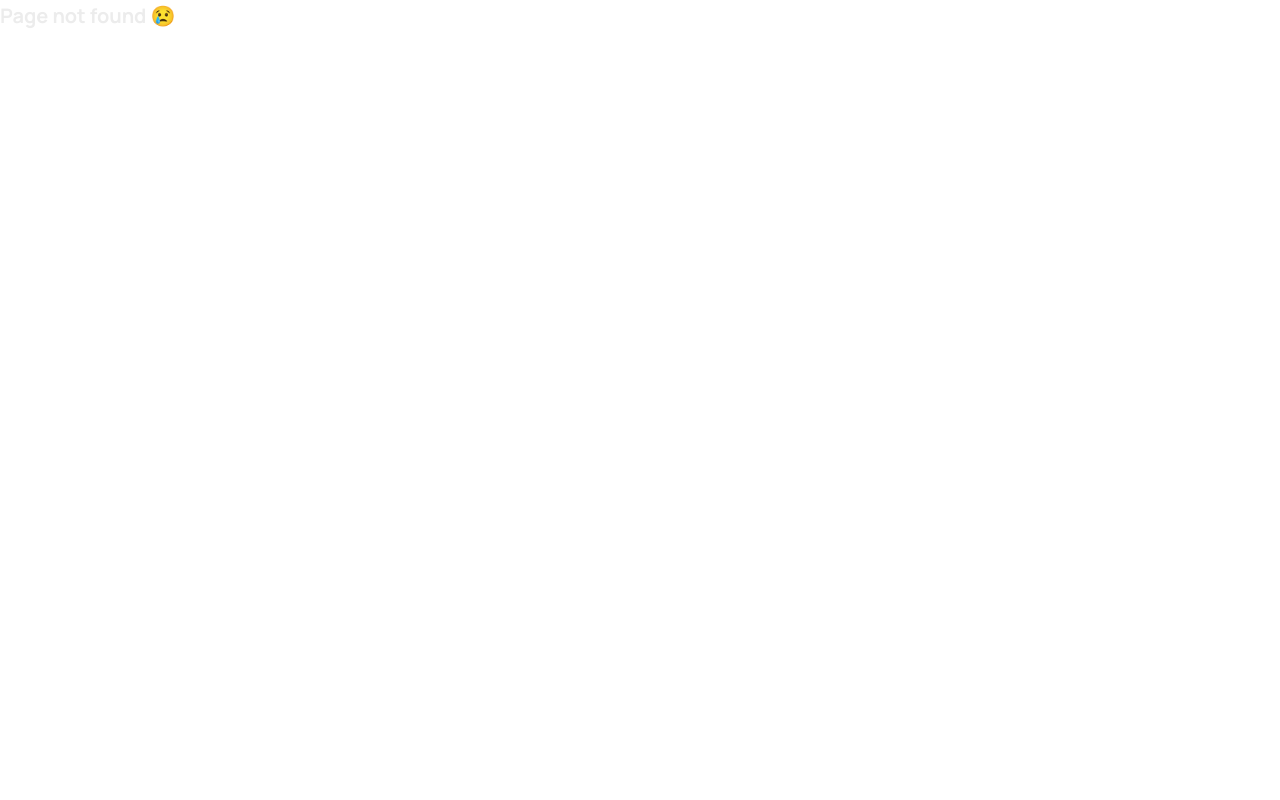
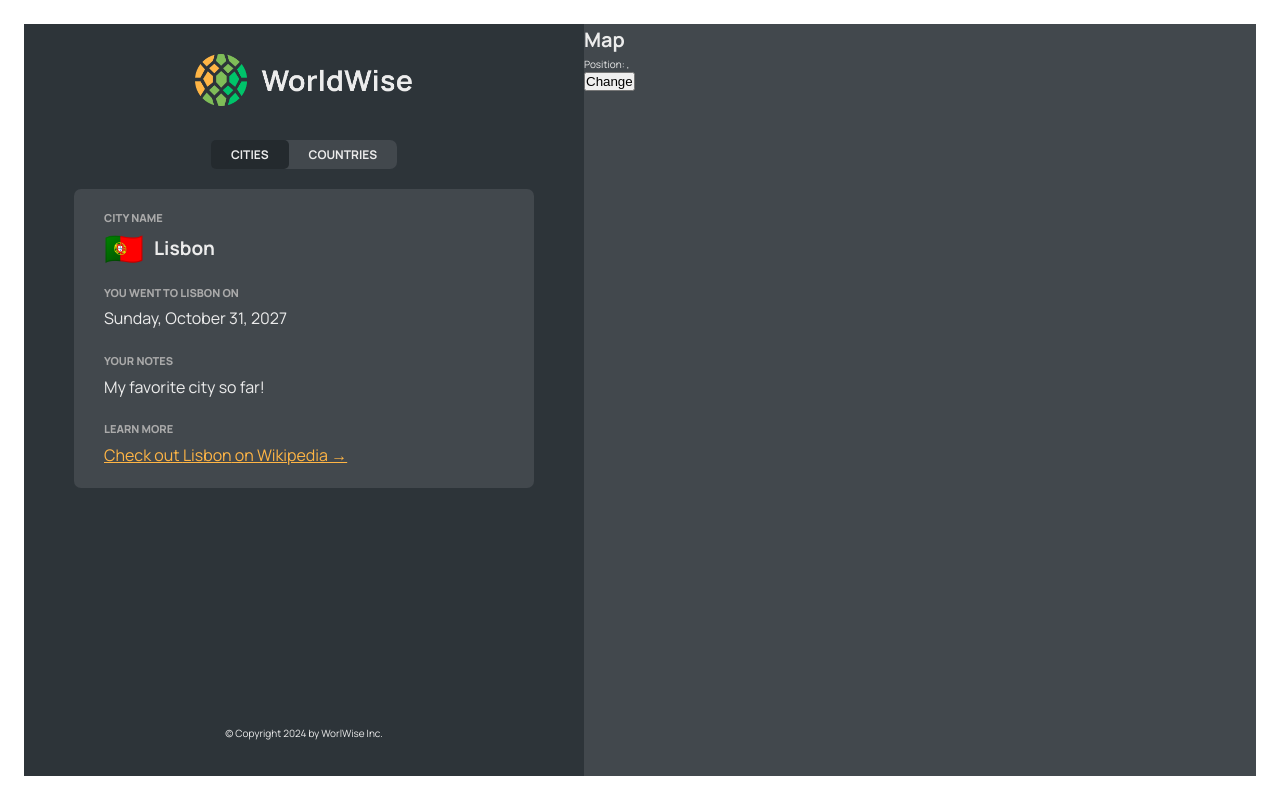
Before and after one commit to nikolamihailov/React-Udemy, a React (Vite) app in the folder 08. WorldWise/: page /app/cities/1 in a window 1280 px wide. Before the commit this address had no page. Built offline with nearby package versions, Linux system fonts and the light colour scheme; data requests are answered from the project's data file.

Commit message:
useparams and useSearch params demo added

```diff
--- a/08. WorldWise/src/App.jsx
+++ b/08. WorldWise/src/App.jsx
@@ -7,6 +7,7 @@ import PageNotFound from "./pages/PageNotFound";
 import AppLayout from "./pages/AppLayout";
 import Login from "./pages/Login";
 import Cities from "./components/CityList";
+import City from "./components/City";
 import CountryList from "./components/CountryList";
 
 const BASE_URL = "http://localhost:9000";
@@ -46,6 +47,7 @@ function App() {
             path="cities"
             element={<Cities cities={cities} isLoading={isLoading} />}
           />
+          <Route path="cities/:id" element={<City />} />
           <Route path="countries" element={<CountryList cities={cities} />} />
           <Route path="form" element={<p>form</p>} />
         </Route>
--- a/08. WorldWise/src/components/City.jsx
+++ b/08. WorldWise/src/components/City.jsx
@@ -1,5 +1,5 @@
 import styles from "./City.module.css";
-import ButtonBack from "./ButtonBack";
+//import ButtonBack from "./ButtonBack";
 
 const formatDate = (date) =>
   new Intl.DateTimeFormat("en", {
@@ -51,10 +51,10 @@ function City() {
           Check out {cityName} on Wikipedia &rarr;
         </a>
       </div>
-
+      {/*
       <div>
         <ButtonBack />
-      </div>
+      </div> */}
     </div>
   );
 }
--- a/08. WorldWise/src/components/CityItem.jsx
+++ b/08. WorldWise/src/components/CityItem.jsx
@@ -1,3 +1,4 @@
+import { Link } from "react-router-dom";
 import styles from "./CityItem.module.css";
 
 const flagemojiToPNG = (flag) => {
@@ -18,13 +19,18 @@ const formatDate = (date) =>
   }).format(new Date(date));
 
 function CityItem({ city }) {
-  const { cityName, emoji, date } = city;
+  const { cityName, emoji, date, id, position } = city;
   return (
-    <li className={styles["cityItem"]}>
-      <span className={styles.emoji}>{flagemojiToPNG(emoji)}</span>
-      <h3 className={styles["name"]}>{cityName}</h3>
-      <time className={styles["date"]}>{formatDate(date)}</time>
-      <button className={styles["deleteBtn"]}>&times;</button>
+    <li>
+      <Link
+        to={`${id}?lat=${position.lat}&lng=${position.lng}`}
+        className={styles["cityItem"]}
+      >
+        <span className={styles.emoji}>{flagemojiToPNG(emoji)}</span>
+        <h3 className={styles["name"]}>{cityName}</h3>
+        <time className={styles["date"]}>{formatDate(date)}</time>
+        <button className={styles["deleteBtn"]}>&times;</button>
+      </Link>
     </li>
   );
 }
--- a/08. WorldWise/src/components/Map.jsx
+++ b/08. WorldWise/src/components/Map.jsx
@@ -1,7 +1,22 @@
+import { useSearchParams } from "react-router-dom";
 import styles from "./Map.module.css";
 
 function Map() {
-  return <div className={styles["mapContainer"]}>Map</div>;
+  const [searchParams, setSearchParams] = useSearchParams();
+
+  const lat = searchParams.get("lat");
+  const lng = searchParams.get("lng");
+  return (
+    <div className={styles["mapContainer"]}>
+      <h1>Map</h1>
+      <p>
+        Position: {lat}, {lng}
+      </p>
+      <button onClick={() => setSearchParams({ lat: 10, lng: 10 })}>
+        Change
+      </button>
+    </div>
+  );
 }
 
 export default Map;
```
